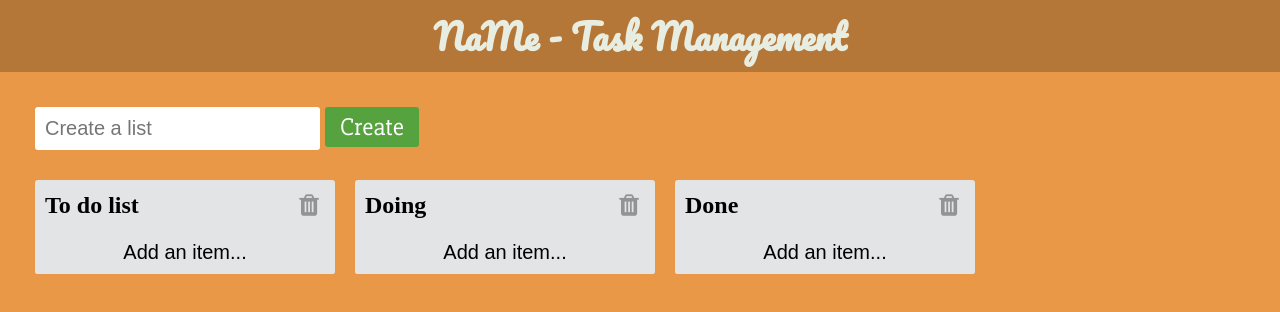
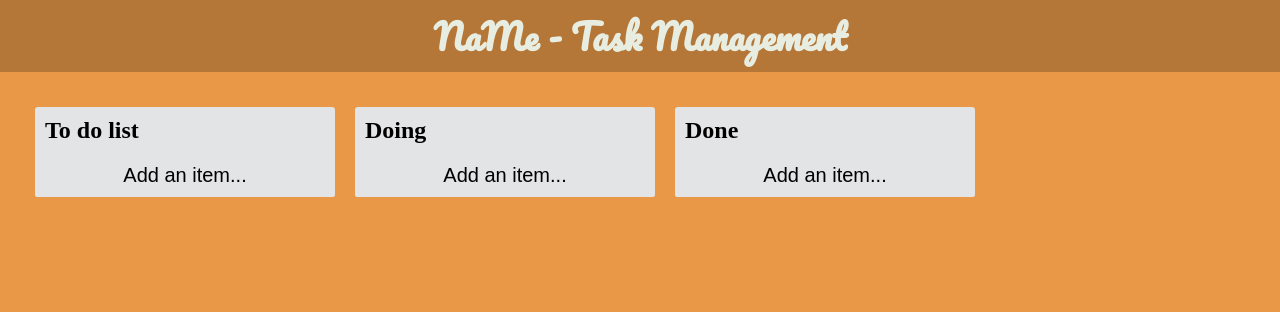
Before and after one commit to 0xhappy33/trello-clone, a plain HTML site: page index.html in a window 1280 px wide. Drawn offline with nearby package versions, Linux system fonts and the light colour scheme.

Commit message:
Remove button delete list

```diff
--- a/index.html
+++ b/index.html
@@ -16,12 +16,12 @@
     </header>
 
     <main>
-      <div class="new-list">
+      <!-- <div class="new-list">
         <form>
           <input type="text" name="title" placeholder="Create a list" autocomplete="off" wrap="soft">
           <button type="submit" class="btn list-btn">Create</button>
         </form>
-      </div>
+      </div> -->
 
       <div class="all-lists">
         <!-- <ul>
--- a/index.js
+++ b/index.js
@@ -103,13 +103,9 @@ const createList = function(list) {
   const $listDiv = $('<div>').addClass('list');
   const $headerDiv = $('<div>').addClass('list-header');
   const $h2 = $('<h2>').text(list.title);
-  const $delBtn = $('<button>').addClass('btn del-list-btn');
-  const $delI = $('<i>').addClass('fa fa-trash');
   const $list = $('<ul>');
 
-  $delBtn.append($delI);
   $headerDiv.append($h2);
-  $headerDiv.append($delBtn);
   $listDiv.append($headerDiv);
 
   for (const item of list.tasks) {
```
